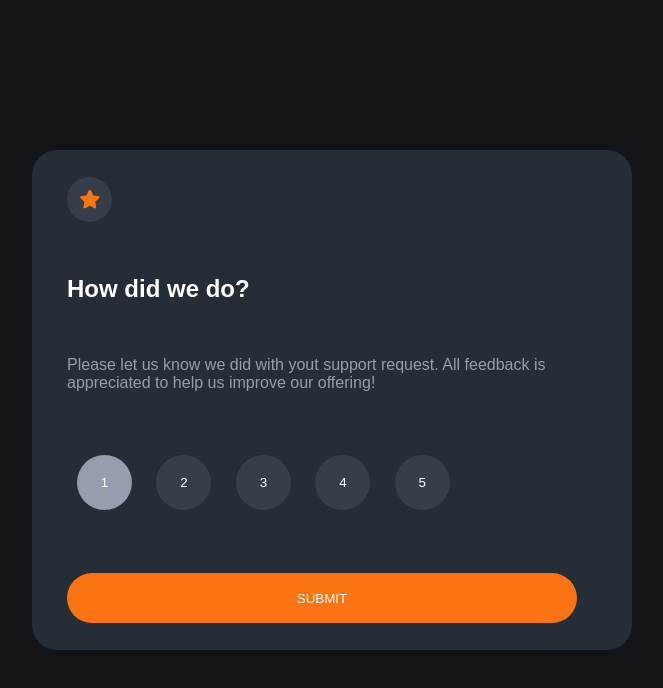
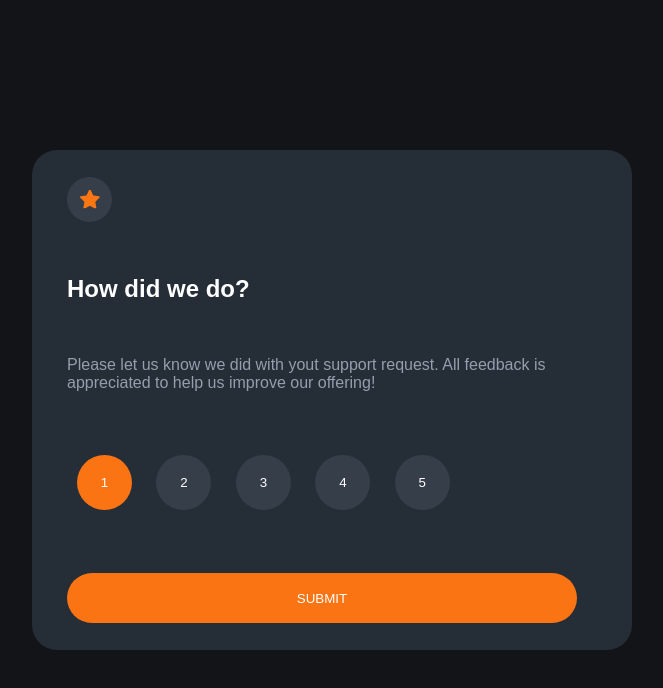
Before and after one commit to GuilhermeHenrii/Desafio_Frontend_Mentor, a plain HTML site: page index.html in a window 1280 px wide. In both pictures the pointer is over the button 412 px from the left and 482 px from the top of the page. Shown: the whole page, without its empty margins (308-971 px from the left). Drawn offline with Linux system fonts and the light colour scheme.

Commit message:
Update style.css

```diff
--- a/style/style.css
+++ b/style/style.css
@@ -103,7 +103,7 @@ main{
 
 .button-number:hover{
     transition: background-color 0.3s ease;
-    background-color: var(--ligth_grey);
+    background-color: var(--orange);
 }
 
 .button-submit{
```
